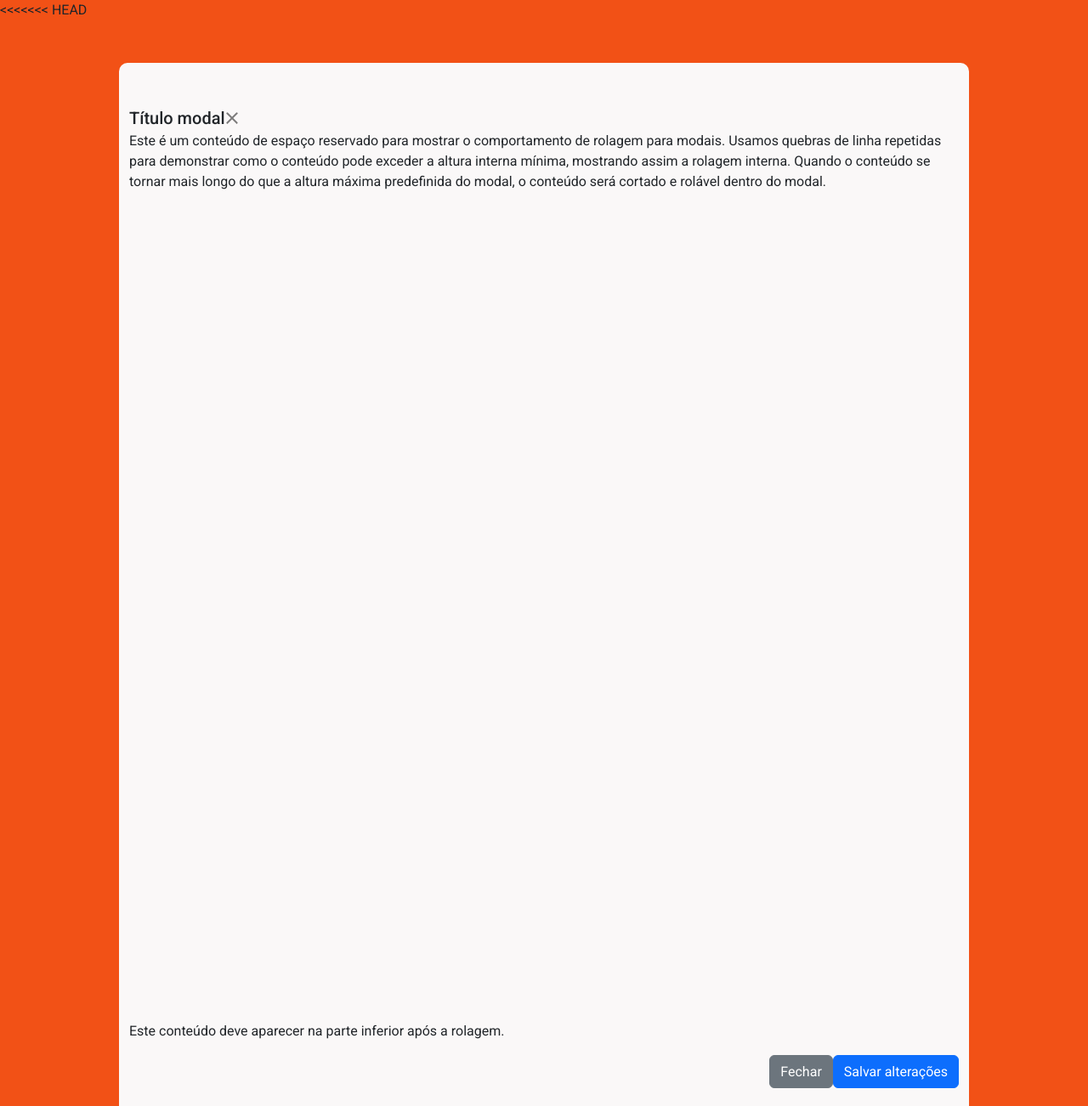
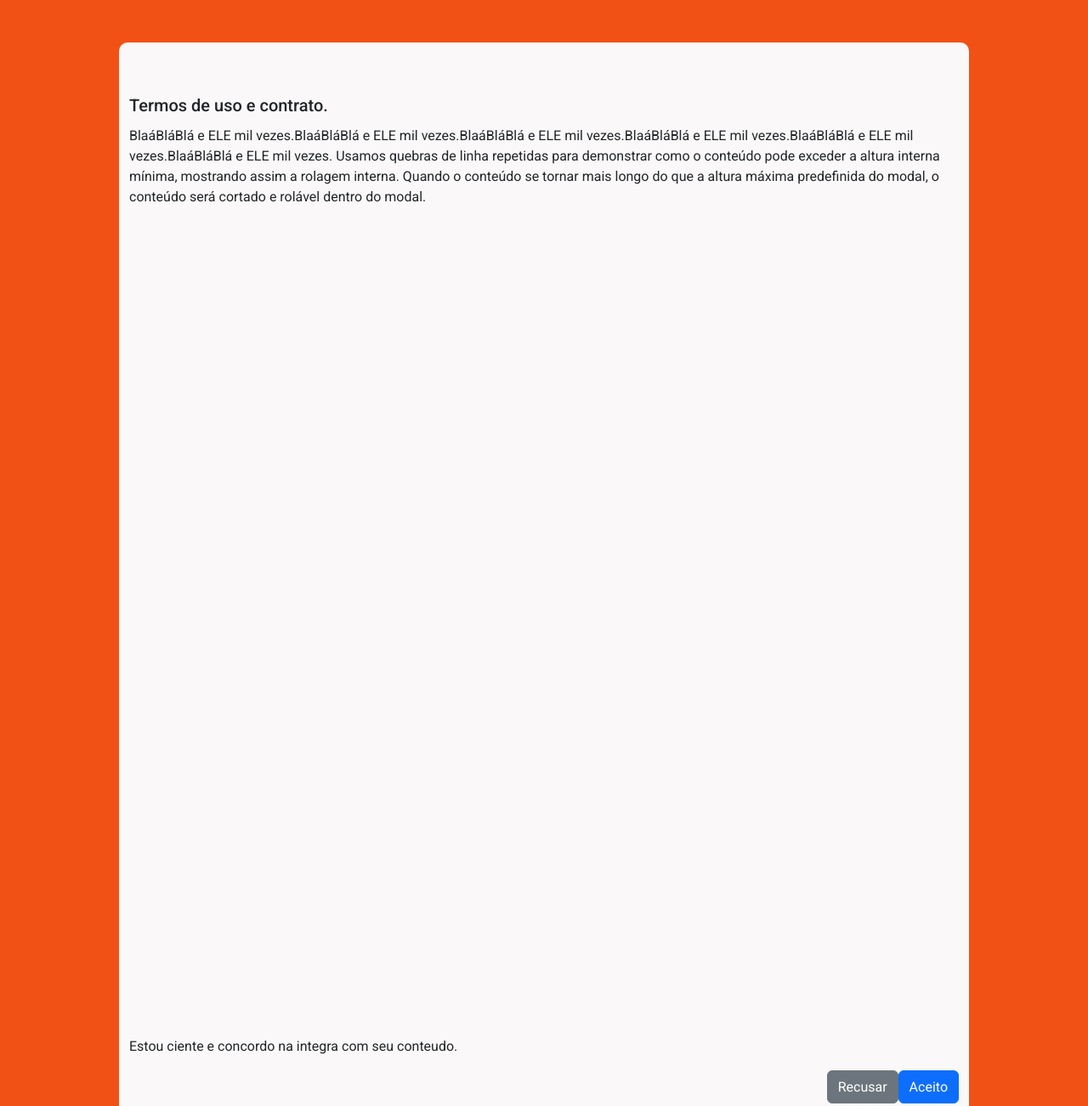
Before and after one commit to Vandilmacandido/eaiConecta, a plain HTML site: page contrato.html in a window 1280 px wide. Shown: the top 1302 px of the page at 85% size. Drawn offline with nearby package versions, Linux system fonts and the light colour scheme.

Commit message:
Update contrato.html

```diff
--- a/contrato.html
+++ b/contrato.html
@@ -12,72 +12,14 @@
 
   <link rel="stylesheet" href="./css/style.css" />
 
-<<<<<<< HEAD
   <!--Let browser know website is optimized for mobile-->
   <meta name="viewport" content="width=device-width, initial-scale=1.0" />
   <meta charset="utf-8" />
 
   <title>e.AÍ Conecta</title>
 </head>
-
-<body>
-
-  <div class="container">
-    <div class="modal-dialog modal-dialog-scrollable">
-      <div class="modal-content">
-        <div class="modal-header">
-          <h5 class="modal-title" id="exampleModalScrollableTitle">
-            <font style="vertical-align: inherit;">
-              <font style="vertical-align: inherit;">Título modal</font>
-            </font>
-          </h5>
-          <button type="button" class="btn-close" data-bs-dismiss="modal" aria-label="Fechar"></button>
-        </div>
-        <div class="modal-body">
-          <p>
-            <font style="vertical-align: inherit;">
-              <font style="vertical-align: inherit;">Este é um conteúdo de espaço reservado para mostrar o comportamento
-                de rolagem para modais. </font>
-              <font style="vertical-align: inherit;">Usamos quebras de linha repetidas para demonstrar como o conteúdo
-                pode exceder a altura interna mínima, mostrando assim a rolagem interna. </font>
-              <font style="vertical-align: inherit;">Quando o conteúdo se tornar mais longo do que a altura máxima
-                predefinida do modal, o conteúdo será cortado e rolável dentro do modal.</font>
-            </font>
-          </p>
-          <br><br><br><br><br><br><br><br><br><br><br><br><br><br><br><br><br><br><br><br><br><br><br><br><br><br><br><br><br><br><br><br><br><br><br><br><br><br><br><br>
-          <p>
-            <font style="vertical-align: inherit;">
-              <font style="vertical-align: inherit;">Este conteúdo deve aparecer na parte inferior após a rolagem.
-              </font>
-            </font>
-          </p>
-        </div>
-        <div class="modal-footer">
-          <button type="button" class="btn btn-secondary" data-bs-dismiss="modal">
-            <font style="vertical-align: inherit;">
-              <font style="vertical-align: inherit;">Fechar</font>
-            </font>
-          </button>
-          <button type="button" class="btn btn-primary">
-            <font style="vertical-align: inherit;">
-              <font style="vertical-align: inherit;">Salvar alterações</font>
-            </font>
-          </button>
-        </div>
-      </div>
-    </div>
-  </div>
-
-  <!--Import bootstrap.js-->
-  <script src="https://cdn.jsdelivr.net/npm/bootstrap@5.3.0-alpha2/dist/js/bootstrap.bundle.min.js"
-    integrity="sha384-qKXV1j0HvMUeCBQ+QVp7JcfGl760yU08IQ+GpUo5hlbpg51QRiuqHAJz8+BrxE/N" crossorigin="anonymous">
-  </script>
-  <script src="./js/main.js"></script>
-</body>
-
 </html>
-=======
-    <title>e.AÍ Conecta</title>
+  <title>e.AÍ Conecta</title>
   </head>
   <body>
 
@@ -110,4 +52,3 @@
     <script src="./js/main.js"></script>
   </body>
 </html>
->>>>>>> bc3255cc4baf149a496ea413bed248c56f695eaf
```
